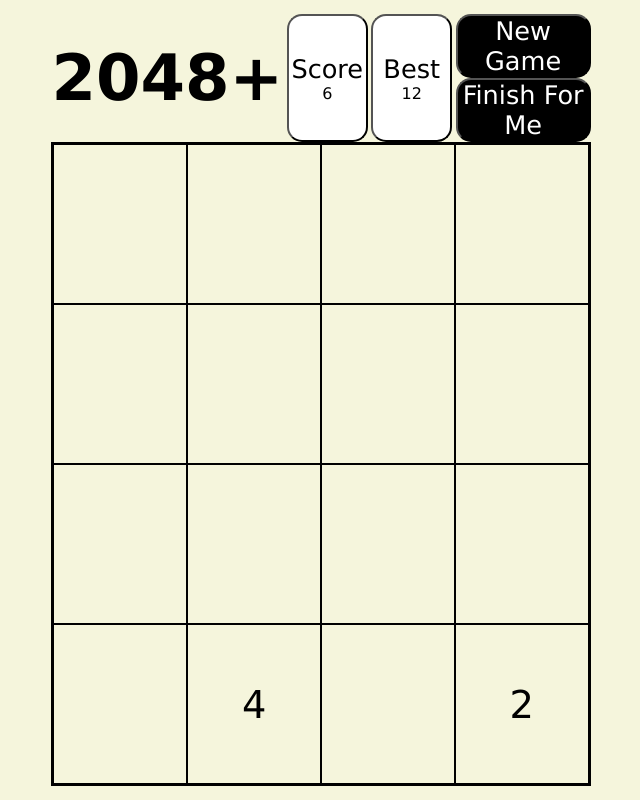
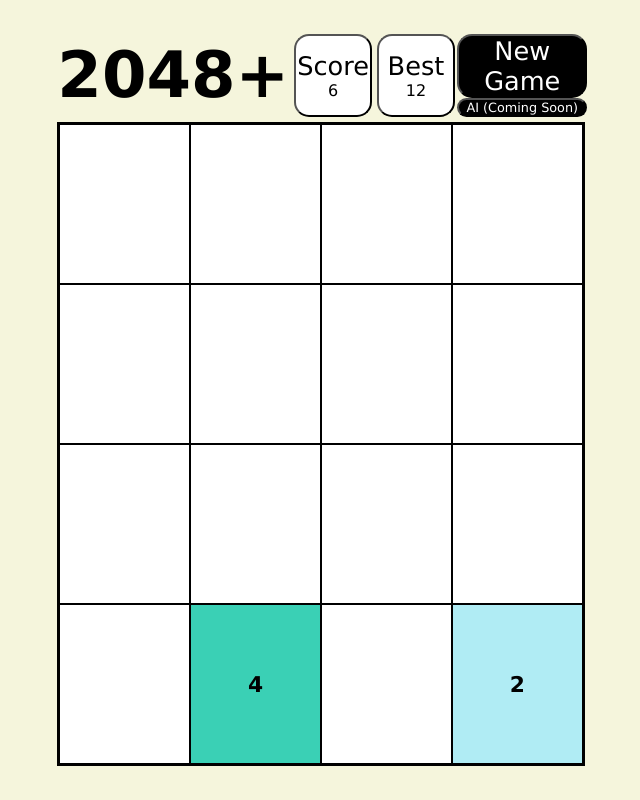
Before and after one commit to ryansu1130/2048, a React (Vite) app: page / in a window 1280 px wide. Shown: the whole page, without its empty margins (319-959 px from the left). Built offline with nearby package versions, Linux system fonts and the light colour scheme.

Commit message:
added css

```diff
--- a/src/GameBoard.css
+++ b/src/GameBoard.css
@@ -3,6 +3,7 @@
     width: 100%;
     display: flex;
     flex-wrap: wrap;
+    margin-top: 1%;
 }
 
 #gameDiv{
@@ -14,7 +15,7 @@
     border: 1px solid green;
     /* opacity: 0.5; */
     background-color: rgba(238, 228, 218, 0.73);
-    width: 40%;
+    width: 38.15%;
     height: 80%;
 }
 
--- a/src/GameControl.css
+++ b/src/GameControl.css
@@ -11,3 +11,7 @@
     width: 100%;
     font-size: 2vw;
 }
+
+#gameControlContainer button:nth-of-type(2){
+    font-size: 1vw;
+}
--- a/src/GameControl.jsx
+++ b/src/GameControl.jsx
@@ -7,7 +7,7 @@ export default function GameControl({reset, onReset}){
     return(
         <div id="gameControlContainer">
             <button onClick={handleReset}>New Game</button>
-            <button>Finish For Me</button>
+            <button>AI{` (Coming Soon)`}</button>
         </div>
     )
 }
--- a/src/ScoreBoard.css
+++ b/src/ScoreBoard.css
@@ -14,4 +14,6 @@
     width: 15%;
     font-size: 2vw;
     border-radius: 15px;
+    margin-left: 5px;
+    cursor: pointer;
 }
--- a/src/Square.css
+++ b/src/Square.css
@@ -8,6 +8,7 @@
 }
 
 #SquareContainer span {
-  font-size: 3vw;
+  font-size: 1.7vw;
+  font-weight: bolder;
   color: black;
 }
--- a/src/Square.jsx
+++ b/src/Square.jsx
@@ -1,8 +1,85 @@
-import "./Square.css"
-export default function Square({number}){
-    return(
-        <div id="SquareContainer">
-            <span id="newNumber">{number}</span>
-        </div>
-    )
+import "./Square.css";
+export default function Square({ number }) {
+  let currRenderNum = null;
+  const num2 = { backgroundColor: "#B0ECF4" };
+  const num4 = { backgroundColor: "#3AD0B5" };
+  const num8 = { backgroundColor: "#436EDC" };
+  const num16 = { backgroundColor: "#F5B6FF" };
+  const num32 = { backgroundColor: "#C274FF" };
+  const num64 = { backgroundColor: "#F843DB" };
+  const num128 = { backgroundColor: "#FFCEA1" };
+  const num256 = { backgroundColor: "#FFA361" };
+  const num512 = { backgroundColor: "#F8BE26" };
+  const num1024 = { backgroundColor: "#A6FB51" };
+  const num2048 = { backgroundColor: "#F7FB41" };
+  const num4096 = { backgroundColor: "#FE4141" };
+  const num8184 = { backgroundColor: "#A42562" };
+  const num16368 = { backgroundColor: "#817C4C" };
+
+  switch (number) {
+    case 2:
+      currRenderNum = num2;
+      break;
+
+    case 4:
+      currRenderNum = num4;
+      break;
+
+    case 8:
+      currRenderNum = num8;
+      break;
+
+    case 16:
+      currRenderNum = num16;
+      break;
+
+    case 32:
+      currRenderNum = num32;
+      break;
+
+    case 64:
+      currRenderNum = num64;
+      break;
+
+    case 128:
+      currRenderNum = num128;
+      break;
+
+    case 256:
+      currRenderNum = num256;
+      break;
+
+    case 512:
+      currRenderNum = num512;
+      break;
+
+    case 1024:
+      currRenderNum = num1024;
+      break;
+
+    case 2048:
+      currRenderNum = num2048;
+      break;
+
+    case 4096:
+      currRenderNum = num4096;
+      break;
+
+    case 8184:
+      currRenderNum = num8184;
+      break;
+
+    case 16368:
+      currRenderNum = num16368;
+      break;
+
+    default:
+      currRenderNum = { backgroundColor: "white" };
+  }
+
+  return (
+    <div style={currRenderNum} id="SquareContainer">
+      <span id="newNumber">{number}</span>
+    </div>
+  );
 }
```
Also changed, not shown: src/App.jsx (+18 -0 lines).
